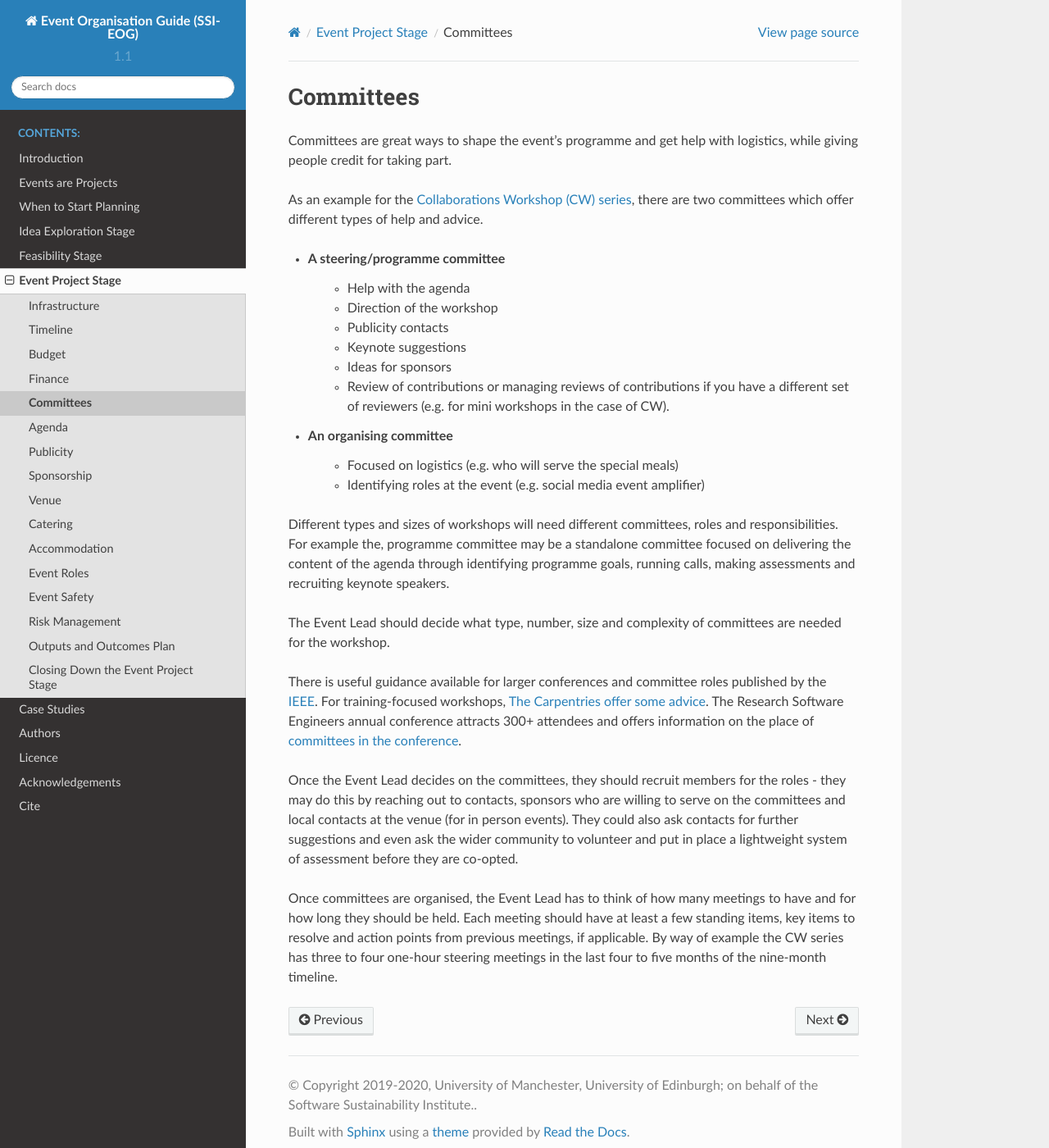
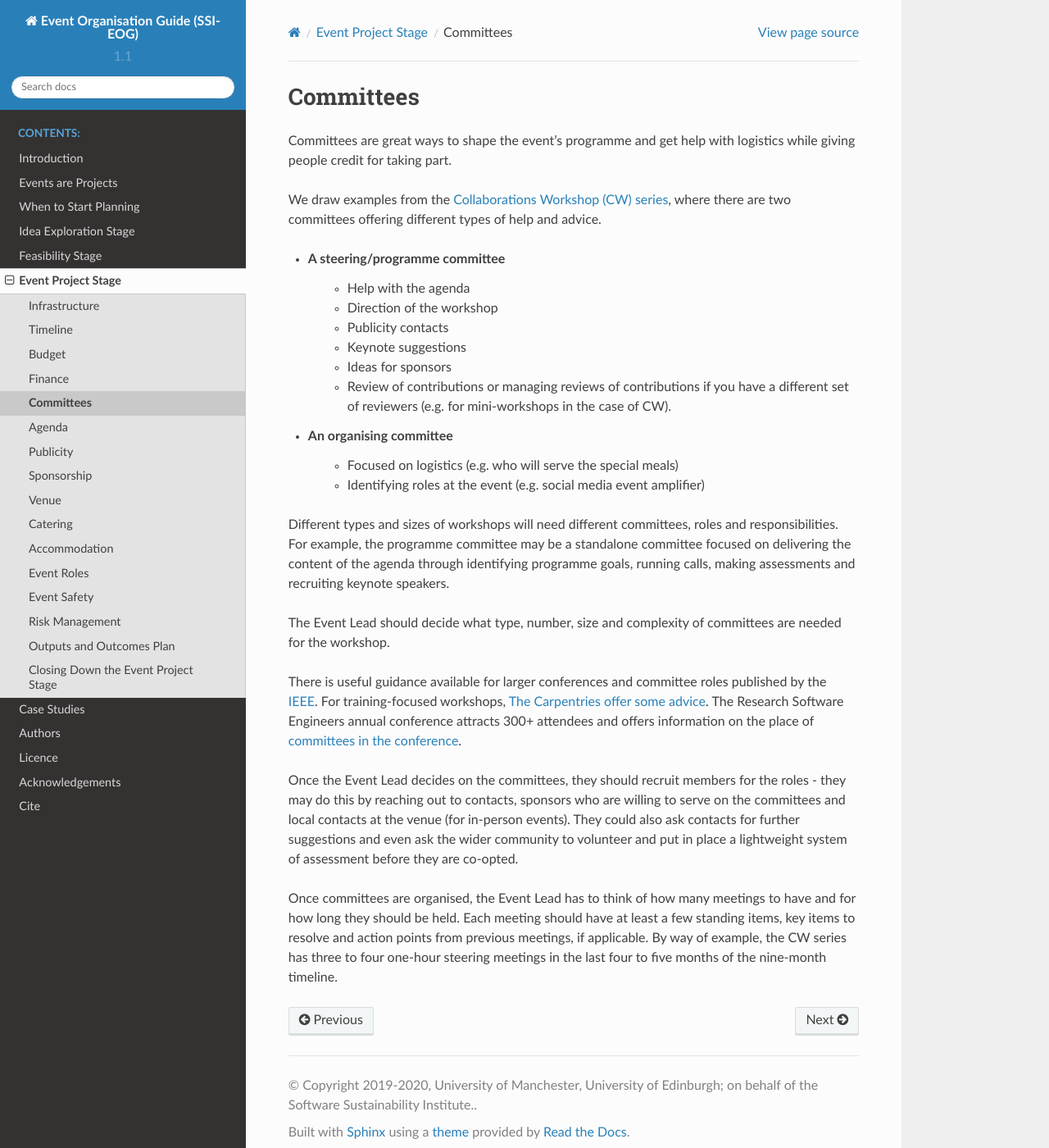
Before and after one commit to softwaresaved/event-organisation-guide, a Sphinx documentation site: the page built from docs/eog/eps-committees.rst, in a window 1280 px wide and 1400 px high. Shown: the whole window at 82% size. Built offline with Sphinx 7.4.7 and the Read the Docs theme 2.0.0, drawn with Linux system fonts in a browser that asks for light colours.

Commit message:
Update eps-committees.rst

```diff
--- a/docs/eog/eps-committees.rst
+++ b/docs/eog/eps-committees.rst
@@ -3,9 +3,9 @@
 Committees
 ==========
 
-Committees are great ways to shape the event’s programme and get help with logistics, while giving people credit for taking part.
+Committees are great ways to shape the event’s programme and get help with logistics while giving people credit for taking part.
 
-As an example for the `Collaborations Workshop (CW) series <https://www.software.ac.uk/programmes-and-events/collaborations-workshops>`_, there are two committees which offer different types of help and advice.
+We draw examples from the `Collaborations Workshop (CW) series <https://www.software.ac.uk/programmes-and-events/collaborations-workshops>`_, where there are two committees offering different types of help and advice.
 
 - A steering/programme committee
    - Help with the agenda
@@ -13,13 +13,13 @@ As an example for the `Collaborations Workshop (CW) series <https://www.software
    - Publicity contacts
    - Keynote suggestions
    - Ideas for sponsors
-   - Review of contributions or managing reviews of contributions if you have a different set of reviewers (e.g. for mini workshops in the case of CW).
+   - Review of contributions or managing reviews of contributions if you have a different set of reviewers (e.g. for mini-workshops in the case of CW).
 
 - An organising committee
    - Focused on logistics (e.g. who will serve the special meals)
    - Identifying roles at the event (e.g. social media event amplifier)
 
-Different types and sizes of workshops will need different committees, roles and responsibilities. For example the, programme committee may be a standalone committee focused on delivering the content of the agenda through identifying programme goals, running calls, making assessments and recruiting keynote speakers.
+Different types and sizes of workshops will need different committees, roles and responsibilities. For example, the programme committee may be a standalone committee focused on delivering the content of the agenda through identifying programme goals, running calls, making assessments and recruiting keynote speakers.
 
 The Event Lead should decide what type, number, size and complexity of committees are needed for the workshop.
 
@@ -27,6 +27,6 @@ There is useful guidance available for larger conferences and committee roles pu
 The Research Software Engineers annual conference attracts 300+ attendees and offers information on the place
 of `committees in the conference <https://rse.ac.uk/conf2019/>`_.
 
-Once the Event Lead decides on the committees, they should recruit members for the roles  -  they may do this by reaching out to contacts, sponsors who are willing to serve on the committees and local contacts at the venue (for in person events). They could also ask contacts for further suggestions and even ask the wider community to volunteer and put in place a lightweight system of assessment before they are co-opted.
+Once the Event Lead decides on the committees, they should recruit members for the roles  -  they may do this by reaching out to contacts, sponsors who are willing to serve on the committees and local contacts at the venue (for in-person events). They could also ask contacts for further suggestions and even ask the wider community to volunteer and put in place a lightweight system of assessment before they are co-opted.
 
-Once committees are organised, the Event Lead has to think of how many meetings to have and for how long they should be held. Each meeting should have at least a few standing items, key items to resolve and action points from previous meetings, if applicable. By way of example the CW series has three to four one-hour steering meetings in the last four to five months of the nine-month timeline.
+Once committees are organised, the Event Lead has to think of how many meetings to have and for how long they should be held. Each meeting should have at least a few standing items, key items to resolve and action points from previous meetings, if applicable. By way of example, the CW series has three to four one-hour steering meetings in the last four to five months of the nine-month timeline.
```
